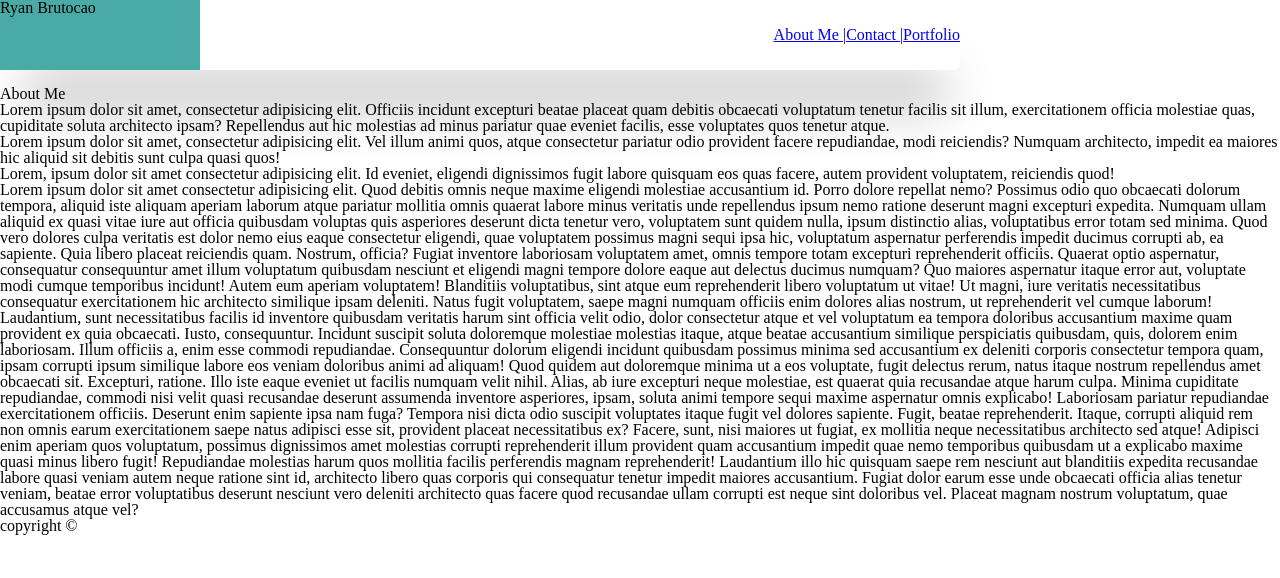
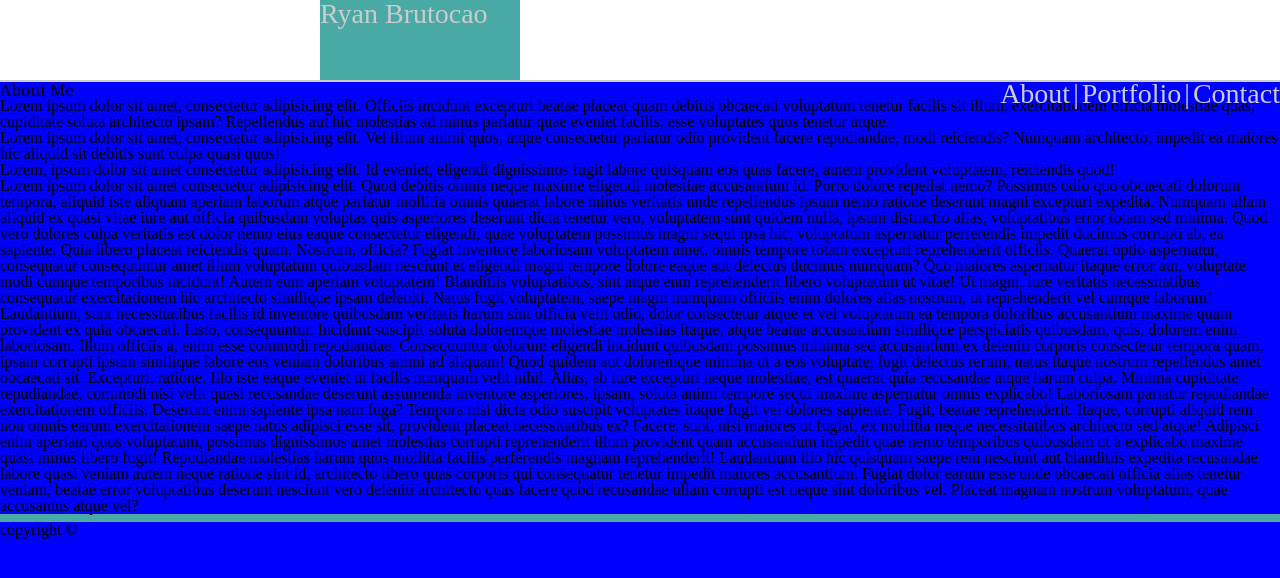
Before and after one commit to ryanbrutocao/Basic-Portfolio, a plain HTML site: page index.html in a window 1280 px wide. Drawn offline with Linux system fonts and the light colour scheme.

Commit message:
fixed the nav bar, almost completed

```diff
--- a/assets/css/style.css
+++ b/assets/css/style.css
@@ -1,100 +1,60 @@
-/* * {
-  color:#777777;
+* {
   font-family: 'Arial', 'Helvetica Neue', Helvetica, sans-serif;
-  max-width: 960px;
-} */
+}
+h1, h2, h3, h4, h5, h6 {
+  font-family: 'Georgia', Times, "Times New Roman", serif;
+}
 
-nav {
-  max-width: 960px;
-    display: flex;
-    justify-content: center;
-    align-items: center;
-  height: 70px;
-  background: #fff;
-  border-radius: 5px;
-  box-shadow: 5px 55px 50px -20px #b6b6b6;
+header {
+  background-color: #ffffff;
+  height: 80px;
+  border-bottom: 2px solid #cccccc;
+}
+/* i want to get the ul and the name box into a 960px box and float them */
+
+.nav-bar {
+  top: 0%;
+  height: 80px;
+  background-color: #ffffff;
+  position: absolute;
+  left: 25%;
+  width: 960px;
+}
+
+.name-box {
+  height: 100%;
+  width: 200px;
+  font-size: 28px;
+  color: #cccccc;
+  background-color: #4aaaa5;
+}
+
+.nav-bar .main-nav {
+  font-size: 28px;
+  color: #cccccc;
+  display: flex;
+  flex-direction: row;
+  justify-content: flex-end;
+}
+
+.break {
+  color: #cccccc;
+  opacity: 100%;
+  margin: 0px 3px 0px 3px;
+}
 
 
+a {
+  /* align-content: flex-end;
+  top:0%; */
+  color: #cccccc;
+  text-decoration: none;
+
+}
+body {
+  background-color: blue;
 }
 
-ul {
-  padding: 0;
-  list-style: none;
+footer {
+  border-top: 8px solid #4aaaa5;
 }
-.name {
-  margin-left: #;
-  background-color: #4aaaa5;
-  height: 70px;
-  width: 200px;
-
-  display: flex;
-  margin-left:none;
-  margin-right: auto;
-}
-.aboutMe {
-  display: flex;
-  margin-left: auto;
-  margin-right: auto;
-}
-.contact {
-  display: flex;
-  margin-left: auto;
-  margin-right: auto;
-}
-.portfolio {
-  display: flex;
-  margin-left: auto;
-  margin-right: auto;
-}
-
-/* .tealBox {
-  align-content:left;
-  background-color: #4aaaa5;
-  text-align: center;
-  padding-top: 50px;
-  max-height: 100px;
-  width: 200px;
-}
-nav {
-  align-content: right;
-  display:flex;
-  flex-direction: row;
-  justify-content: right;
-  top: 0;
-  width: 100%;
-  background-color: red;
-} */
-
-/*
-header {
-  background-color: #ffffff;
-  border: #cccccc;
-}
-body {
-  background-color: #ffffff;
-  border: #dddddd;
-  background-image: url("../images/fancy-cushion.png"); (uncomment this when ready, easier on the eyes while building)
-  display: flex;
-  justify-content: center;
-  align-items: center;
-  min-height: 100vh;
-}
-h1 {
-  background-color: #4aaaa5;
-  font-family: 'Georgia', Times, 'Times New Roman', serif;
-} */
-
-/* .tealBox .navBar { */
-  /* display:flex;
-  flex-direction: row;
-  justify-content: right;
-  top: 0;
-  width: 100%;
-  background-color: red; */
-/* } */
-/* .aboutMe { */
-/*
-}
-footer {
-  background-color: #666666;
-} */
--- a/index.html
+++ b/index.html
@@ -8,38 +8,34 @@
   <link rel="stylesheet" type="text/css" href="assets/css/style.css">
 </head>
 
-<nav>
-  <ul class="name">
-    <li class="name">Ryan Brutocao</li>
-  </ul>
-  <ul>
-    <li class="aboutMe" role="navigation"> <a href="index.html">About Me  |</a></li>
-  </ul>
-  <ul>
-    <li class="contact" role="navigation"><a href="contact.html">  Contact  |</a></li>
-  </ul>
-  <ul>
-    <li class="portfolio" role="navigation"> <a href="portfolio.html">  Portfolio </a></li>
-  </ul>
-</nav>
-<!-- <nav>
-  <div class="tealBox">Ryan Brutocao</div>
+<header>
+  <nav class="nav-bar">
+    <div class="name-box">Ryan Brutocao</div>
+      <div>
+        <ul class="main-nav">
+          <li>
+            <a href="index.html">About</a>
+          </li>
+            <div class="break">|</div>
+          <li>
+            <a href="portfolio.html">Portfolio</a>
+          </li>
+            <div class="break">|</div>
+          <li>
+            <a href="contact.html">Contact</a>
+          </li>
+         </ul>
+      </div>
+    </div>
+  </nav>
+</header>
 
-     <div>
-       <ul class="navBar">
-      <a href="index.html"> About Me |</a>
-      <a href="contact.html"> Contact |</a>
-      <a href="portfolio.html"> Portfolio </a>
-    </ul>
-    </div>
-</nav>
-old code, workign on new stuff-->
-<br>
+
 <body>
 
  <section>
     <h1>About Me</h1>
-    <div class="aboutMe">
+    <div class="#">
   Lorem ipsum dolor sit amet, consectetur adipisicing elit. Officiis incidunt excepturi beatae placeat quam debitis obcaecati voluptatum tenetur facilis sit illum, exercitationem officia molestiae quas, cupiditate soluta architecto ipsam? Repellendus aut hic molestias ad minus pariatur quae eveniet facilis, esse voluptates quos tenetur atque.<br>
   Lorem ipsum dolor sit amet, consectetur adipisicing elit. Vel illum animi quos, atque consectetur pariatur odio provident facere repudiandae, modi reiciendis? Numquam architecto, impedit ea maiores hic aliquid sit debitis sunt culpa quasi quos!<br>
   Lorem, ipsum dolor sit amet consectetur adipisicing elit. Id eveniet, eligendi dignissimos fugit labore quisquam eos quas facere, autem provident voluptatem, reiciendis quod!<br>
@@ -50,7 +46,7 @@ Lorem ipsum dolor sit amet consectetur adipisicing elit. Quod debitis omnis nequ
 </body>
 
 <footer>
-  copyright &copy;
+  <div>copyright &copy;</div>
 </footer>
 
 </html>
```
